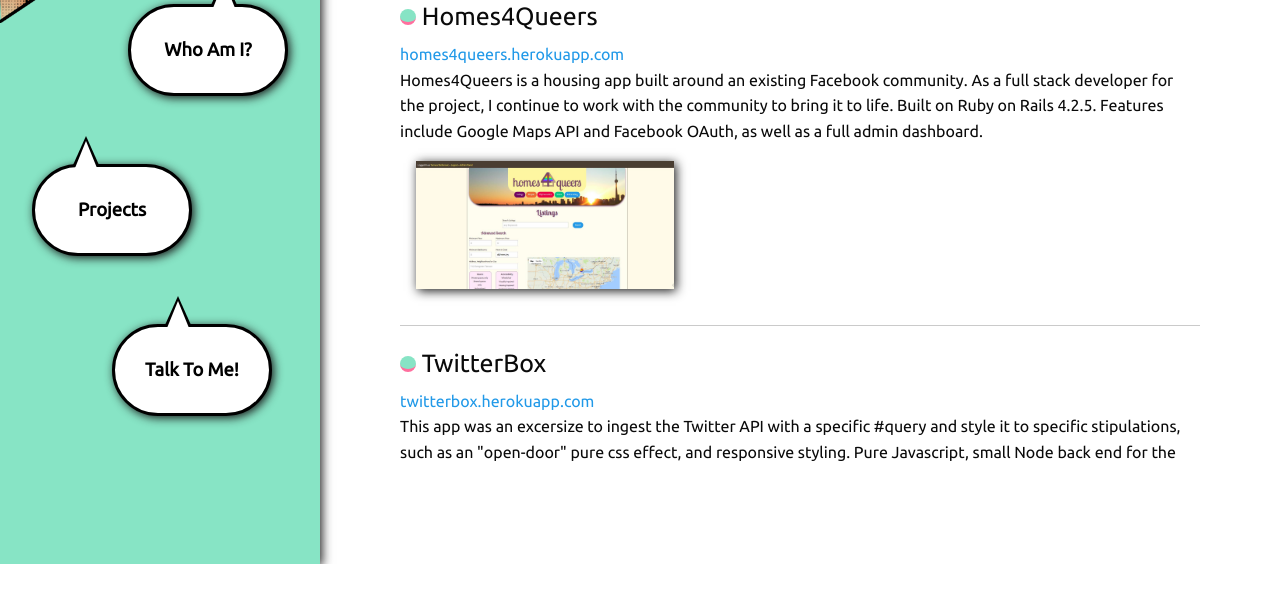
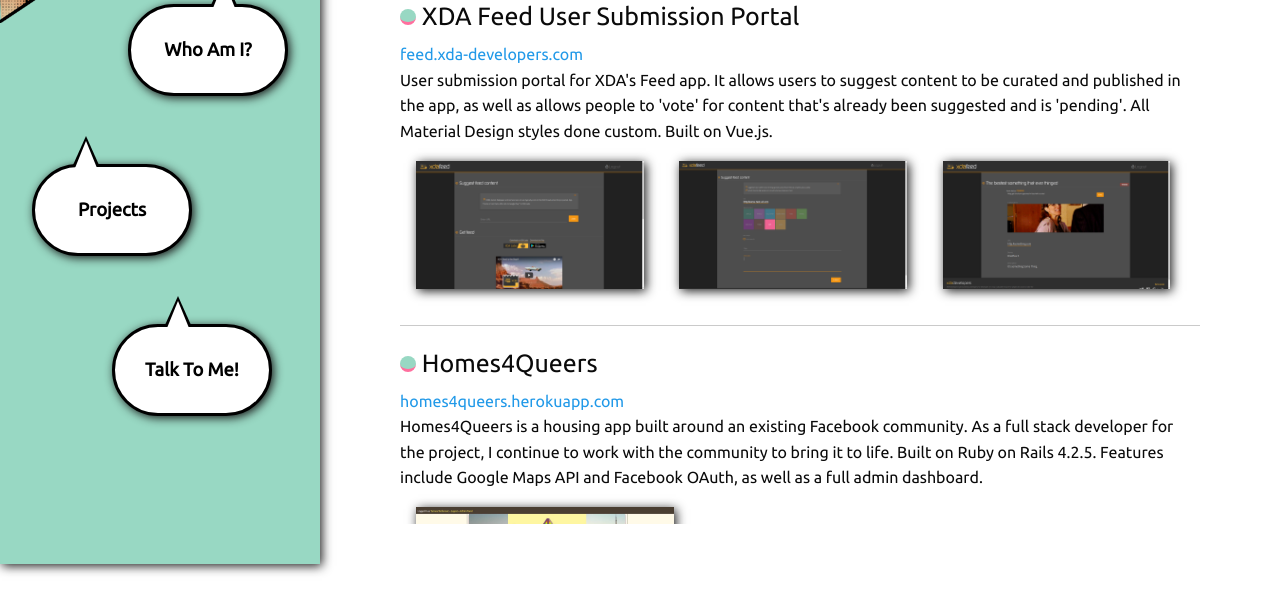
Before and after one commit to sofanisba/sofanisba.github.io, a website: page projects.html in a window 1280 px wide. Shown: the part 236-840 px from the top of the page. Before the commit the page ends 800 px from the top, so only its background shows below. Drawn offline with Linux system fonts and the light colour scheme.

Commit message:
add newer project and pics

```diff
--- a/assets/sass/app.scss
+++ b/assets/sass/app.scss
@@ -1,4 +1,4 @@
-$green: #87e4c5;
+$green: #98d8c3;
 $coral: #ff6f9e;
 $shadow-colour: #1b1b1b;
 $shadow: 2px 2px 10px 0px $shadow-colour;
@@ -46,11 +46,12 @@
   max-width: 100%;
   max-height: 100%;
 }
+
 .content {
   padding: 0 7% 0 7%;
   position:relative;
   overflow-y: auto;
-  height: 34rem;
+  max-height: 75vh;
   margin-bottom: 5rem;
 }
 
@@ -311,9 +312,6 @@
     width: 100%;
     float:clear;
   }
-  .content {
-    height: 25rem;
-  }
 }
 
 @media (max-width: 320px) {
@@ -324,7 +322,4 @@
   #small-links {
     font-size: .8rem;
   }
-  .content {
-    height: 20rem;
-  }
 }
--- a/projects.html
+++ b/projects.html
@@ -63,6 +63,31 @@
         <div class="content">
 
           <h1>Projects</h1>
+
+          <h4>
+            <div class="ball"></div>
+            XDA Feed User Submission Portal
+          </h4>
+
+          <p>
+            <a href="http://feed-staging.xda-developers.com" target="_blank">feed.xda-developers.com</a>
+            <br>
+            User submission portal for XDA's Feed app.  It allows users to suggest content to be curated and published in the app,
+            as well as allows people to 'vote' for content that's already been suggested and is 'pending'.  All Material Design styles done
+            custom.  Built on Vue.js.
+            <br>
+            <a href="assets/images/feed1.jpg">
+              <img src="assets/images/feed1.png" alt="xda-feed image" class="proj-img"/>
+            </a>
+            <a href="assets/images/feed2.png">
+              <img src="assets/images/feed2.png" alt="xda-feed image" class="proj-img"/>
+            </a>
+            <a href="assets/images/feed3.png">
+              <img src="assets/images/feed3.png" alt="xda-feed image" class="proj-img"/>
+            </a>
+          </p>
+
+          <hr>
 
           <h4>
             <div class="ball"></div>
```
Also changed, not shown: package.json (+6 -5 lines), assets/images/feed1.png (added), assets/images/feed2.png (added), assets/images/feed3.png (added), dist/css/app.css, 1 other file.
